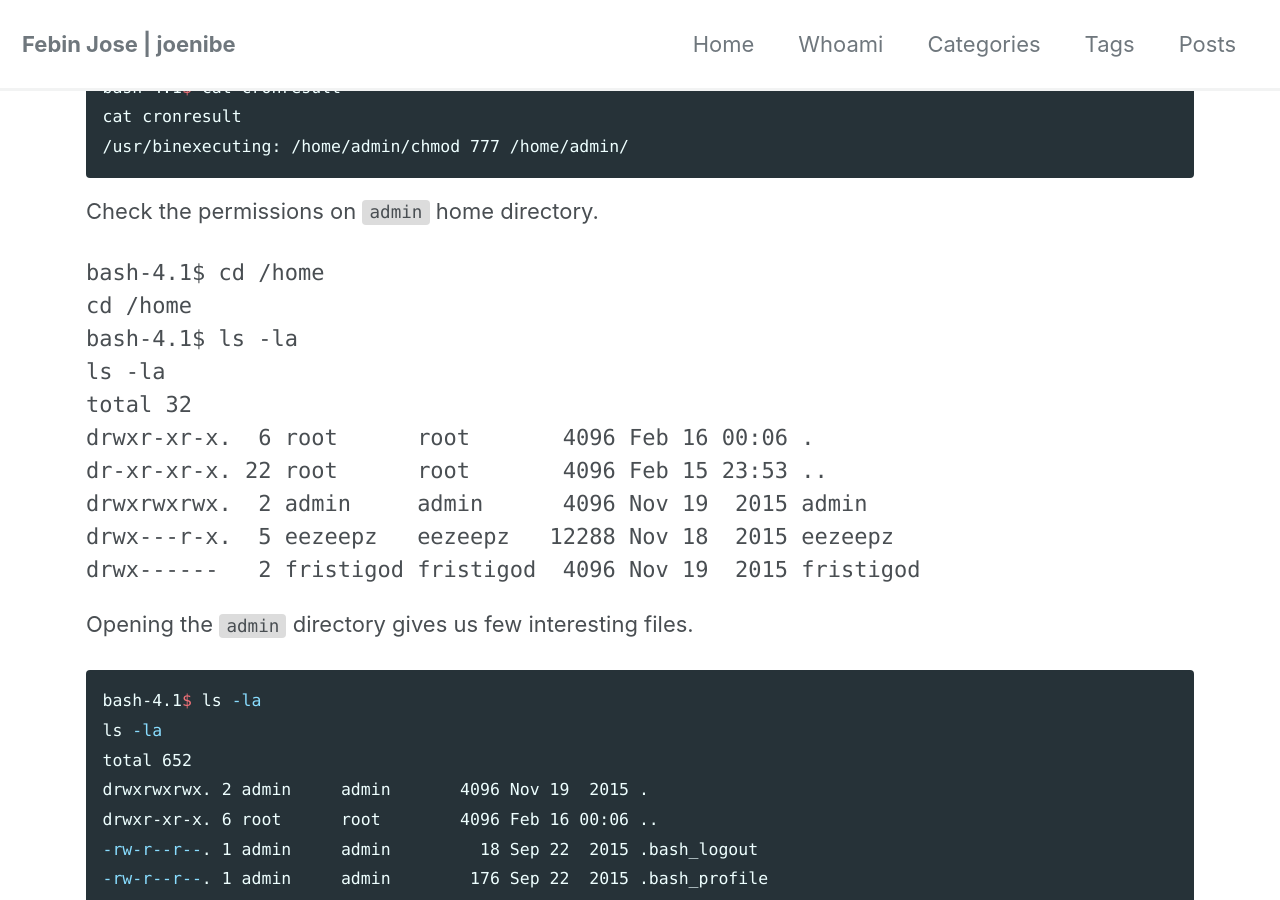
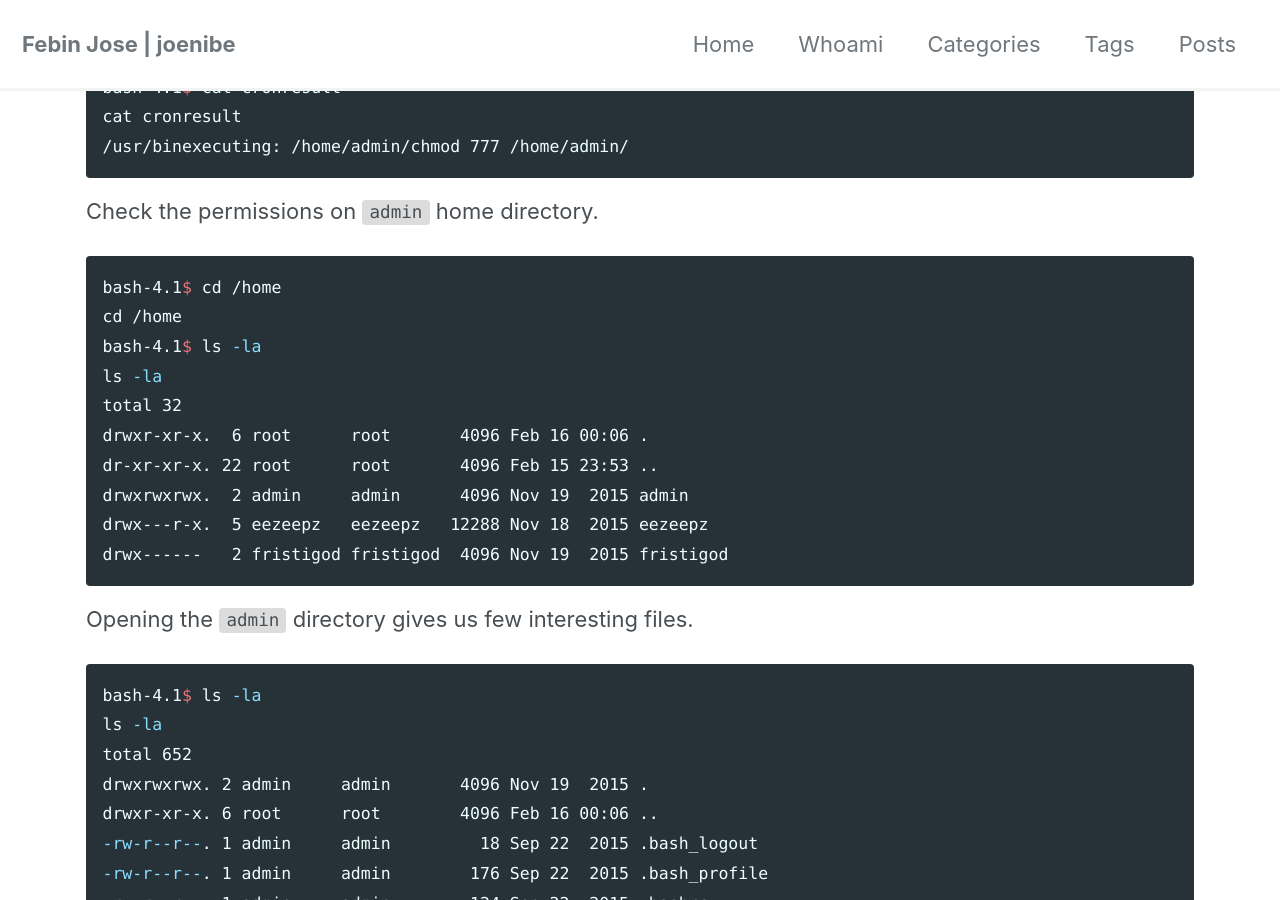
Before and after one commit to JoeNibe/JoeNibe.github.io, a Jekyll site: the page built from _posts/vulnhub/2020-02-16-fristileaks #1.3.md, in a window 1280 px wide and 900 px high, scrolled down 5019 px. Built offline with Jekyll 4.4.1, drawn with Linux system fonts in a browser that asks for light colours; cached includes are drawn as plain includes; nearby versions of some CDN libraries.

Commit message:
Update 2020-02-16-fristileaks #1.3.md

````diff
--- a/_posts/vulnhub/2020-02-16-fristileaks #1.3.md
+++ b/_posts/vulnhub/2020-02-16-fristileaks #1.3.md
@@ -166,7 +166,7 @@
 
 Check the permissions on `admin` home directory.
 
-```bah
+```bash
 bash-4.1$ cd /home
 cd /home
 bash-4.1$ ls -la
````
